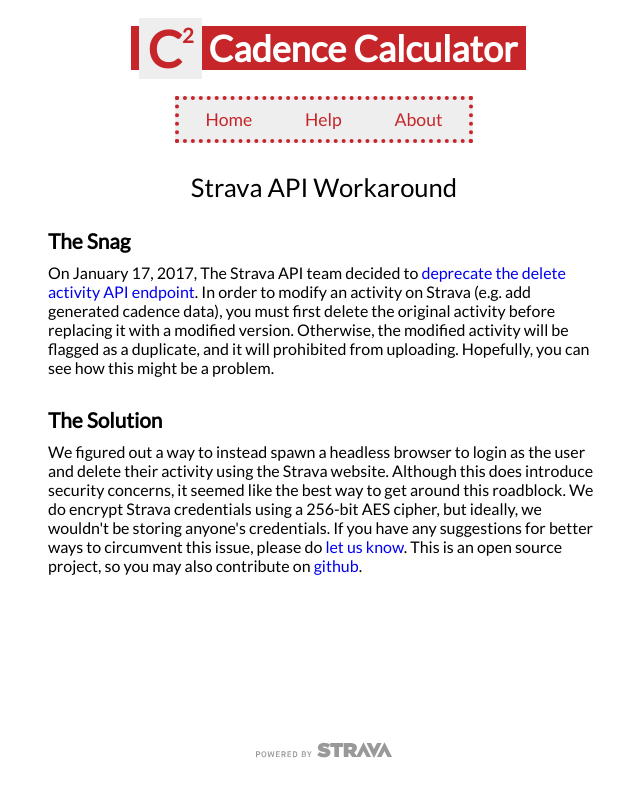
After one commit to walkersutton/cadence-calculator, a Flask app: page /strava-api-snag in a window 1280 px wide. The commit adds this page. Shown: the whole page, without its empty margins (316-956 px from the left). Run offline with Flask 2, Linux system fonts and the light colour scheme; some libraries are stand-ins or nearby versions.

Commit message:
delete activity endpoint explanation

```diff
--- a/flaskr/__init__.py
+++ b/flaskr/__init__.py
@@ -43,9 +43,9 @@ def create_app(test_config=None) -> Flask:
     def help():
         return render_template('help.html', title='Help')
 
-    @app.route('/unfortunately')
+    @app.route('/strava-api-snag')
     def unfortunately():
-        return render_template('unfortunately.html', title='Unfortunately...')
+        return render_template('strava-api-snag.html', title='Strava API Workaround')
 
     app.register_blueprint(auth.bp)
     app.register_blueprint(subscriptions.bp)
--- a/flaskr/templates/auth.html
+++ b/flaskr/templates/auth.html
@@ -43,7 +43,7 @@
     Successfully authorized Strava API access.
     </br>
     </br>
-    We also need to store your Strava account credentials for <a href="/strava-api-unfortunate-update">unfortunate
+    We also need to store your Strava account credentials for <a href="/strava-api-snag" target="_blank">unfortunate
         reasons</a>.
     </br>
     </br>
--- a/flaskr/templates/index.html
+++ b/flaskr/templates/index.html
@@ -20,7 +20,6 @@
     </ol>
     <img class='wide-gif' src={{ url_for('static', filename='images/cadence.gif' ) }} alt='Cadence data visualization'>
     <div id='strava-connect' class='center round-border'>
-        <!-- <a href='/unfortunately'> -->
         <a href={{ auth_url }}>
             <img src={{ url_for('static', filename='images/btn_strava_connectwith_orange.svg' ) }}
                 alt='Connect with Strava'>
--- /dev/null
+++ b/flaskr/templates/strava-api-snag.html
@@ -0,0 +1,26 @@
+{% extends 'base.html' %}
+
+{% block body %}
+
+<h2>{{ title }}</h2>
+
+<h4>The Snag</h4>
+<p>
+    On January 17, 2017, The Strava API team decided to <a
+        href="https://developers.strava.com/docs/changelog/">deprecate the delete activity API endpoint</a>. In order to
+    modify an activity on Strava (e.g. add generated cadence data), you must first delete the original activity before
+    replacing it with a modified version. Otherwise, the modified activity will be flagged as a duplicate, and it will
+    prohibited from uploading. Hopefully, you can see how this might be a problem.
+</p>
+</br>
+<h4>The Solution</h4>
+<p>
+    We figured out a way to instead spawn a headless browser to login as the user and delete their activity using the
+    Strava website. Although this does introduce security concerns, it seemed like the best way to get around this
+    roadblock. We do encrypt Strava credentials using a 256-bit AES cipher, but ideally, we wouldn't be storing
+    anyone's credentials. If you have any suggestions for better ways to circumvent this issue, please do <a
+        href="info@cadecalc.app">let us know</a>. This is an open source project, so you may also contribute on <a
+        href='https://github.com/walkersutton/cadence-calculator'>github</a>.
+</p>
+
+{% endblock %}
```
Also changed, not shown: flaskr/templates/unfortunately.html (deleted, +0 -9 lines).
